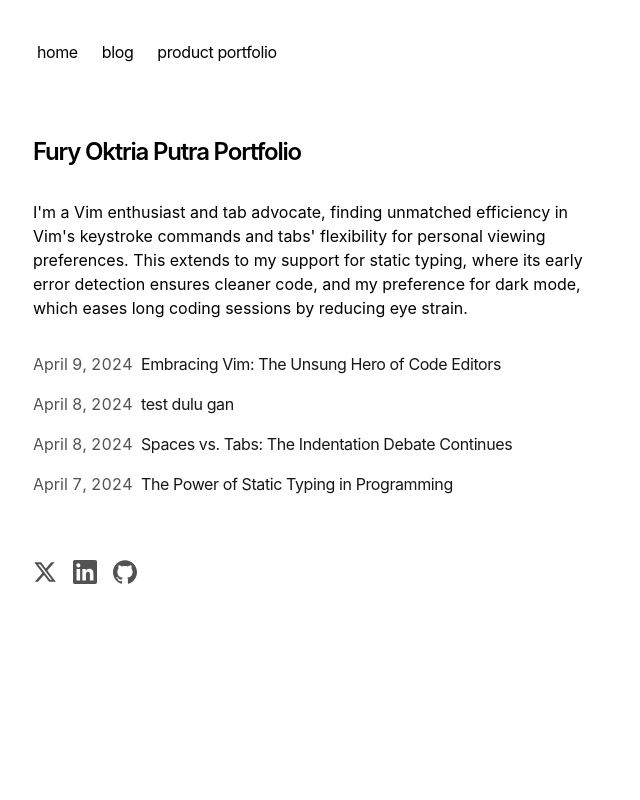
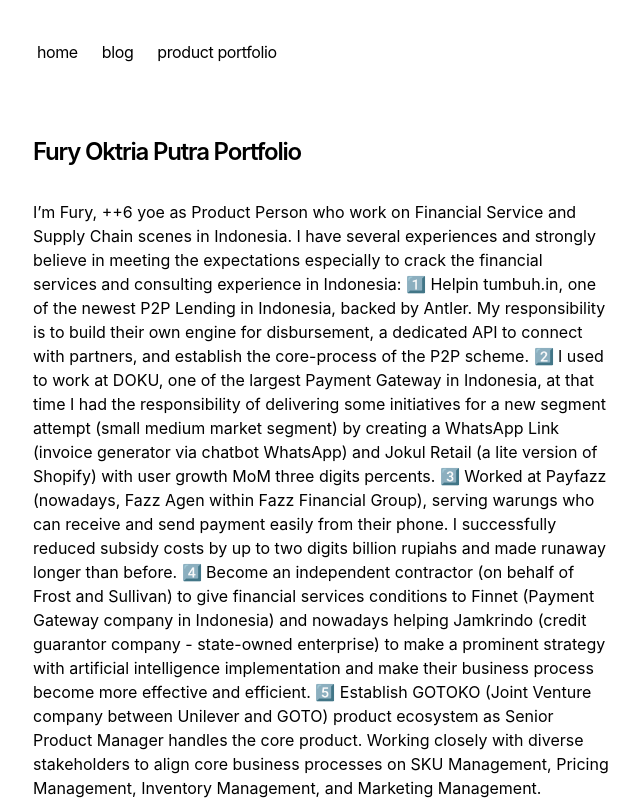
Before and after one commit to furyoktria/fury-web-portfolio, a Next.js app: page / in a window 1280 px wide. Shown: the top 800 px of the page, without its empty margins (319-959 px from the left). Built offline with nearby package versions, Linux system fonts and the light colour scheme.

Commit message:
Update homepage

```diff
--- a/app/page.tsx
+++ b/app/page.tsx
@@ -7,11 +7,17 @@
         Fury Oktria Putra Portfolio
       </h1>
       <p className="mb-4">
-        {`I'm a Vim enthusiast and tab advocate, finding unmatched efficiency in
-        Vim's keystroke commands and tabs' flexibility for personal viewing
-        preferences. This extends to my support for static typing, where its
-        early error detection ensures cleaner code, and my preference for dark
-        mode, which eases long coding sessions by reducing eye strain.`}
+        {`I’m Fury, ++6 yoe as Product Person who work on Financial Service and Supply Chain scenes in Indonesia. I have several experiences and strongly believe in meeting the expectations especially to crack the financial services and consulting experience in Indonesia:
+
+1️⃣ Helpin tumbuh.in, one of the newest P2P Lending in Indonesia, backed by Antler. My responsibility is to build their own engine for disbursement, a dedicated API to connect with partners, and establish the core-process of the P2P scheme.
+
+2️⃣ I used to work at DOKU, one of the largest Payment Gateway in Indonesia, at that time I had the responsibility of delivering some initiatives for a new segment attempt (small medium market segment) by creating a WhatsApp Link (invoice generator via chatbot WhatsApp) and Jokul Retail (a lite version of Shopify) with user growth MoM three digits percents.
+
+3️⃣ Worked at Payfazz (nowadays, Fazz Agen within Fazz Financial Group), serving warungs who can receive and send payment easily from their phone. I successfully reduced subsidy costs by up to two digits billion rupiahs and made runaway longer than before.
+
+4️⃣ Become an independent contractor (on behalf of Frost and Sullivan) to give financial services conditions to Finnet (Payment Gateway company in Indonesia) and nowadays helping Jamkrindo (credit guarantor company - state-owned enterprise) to make a prominent strategy with artificial intelligence implementation and make their business process become more effective and efficient.
+
+5️⃣ Establish GOTOKO (Joint Venture company between Unilever and GOTO) product ecosystem as Senior Product Manager handles the core product. Working closely with diverse stakeholders to align core business processes on SKU Management, Pricing Management, Inventory Management, and Marketing Management.`}
       </p>
       <div className="my-8">
         <BlogPosts />
```
